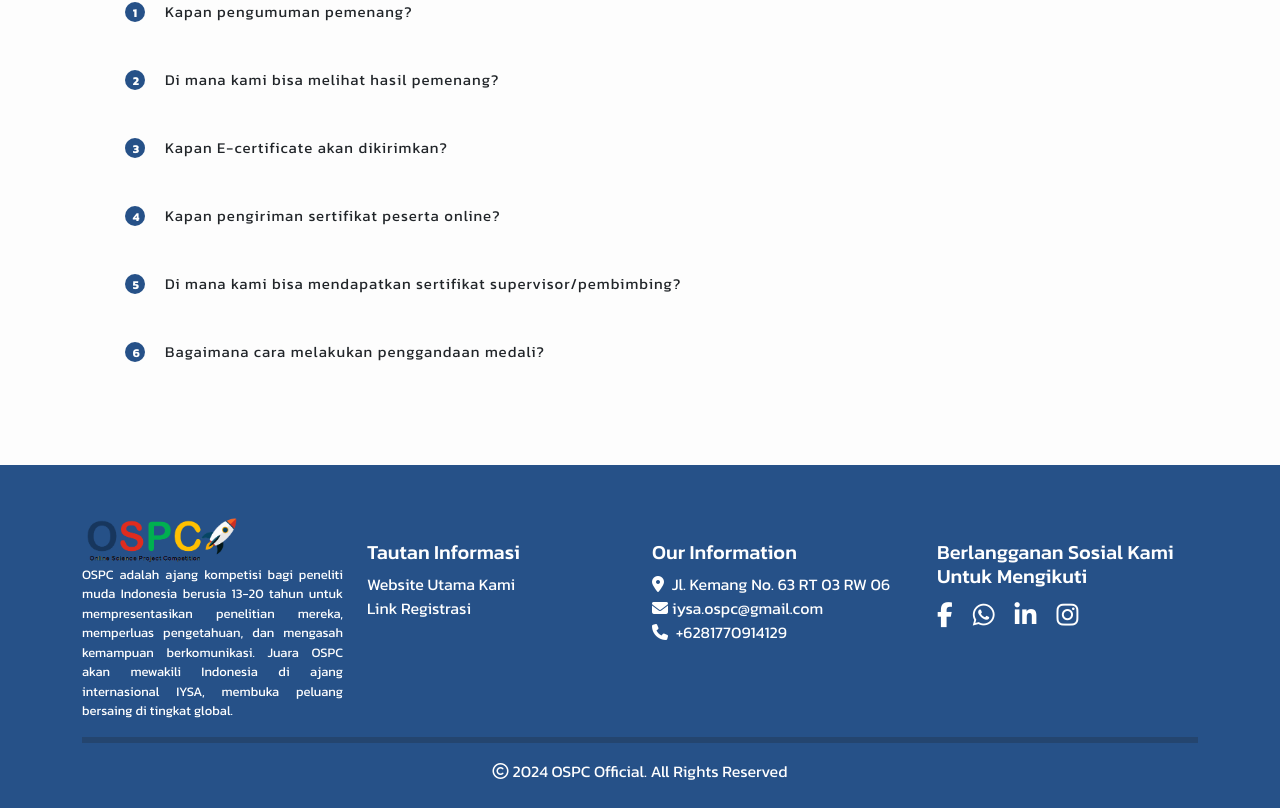
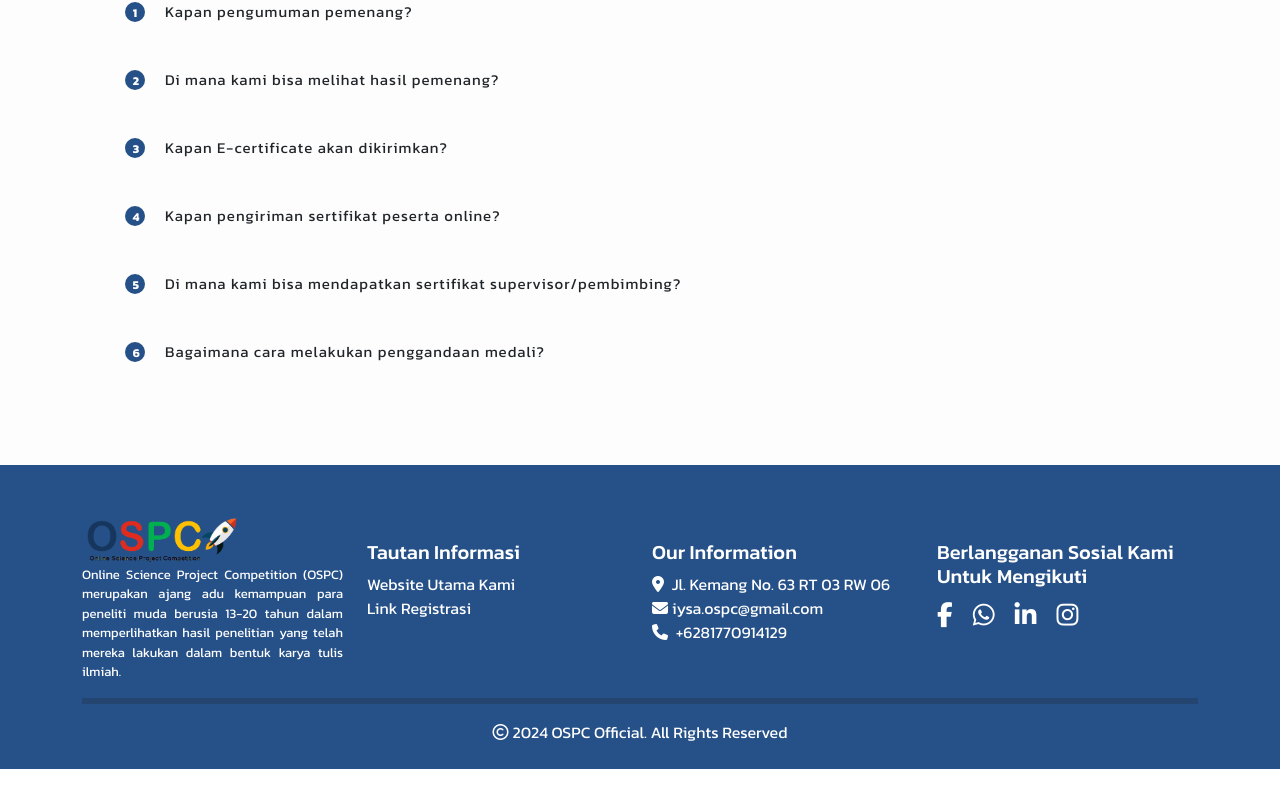
Before and after one commit to iysaofficial/officialospc, a React (Vite) app: page /faq in a window 1280 px wide. Shown: the part 1382-2190 px from the top of the page. After the commit the page ends 2151 px from the top, so only its background shows below. Built offline with nearby package versions, Linux system fonts and the light colour scheme.

Commit message:
Ubah narasi Footer

```diff
--- a/src/component/footer.jsx
+++ b/src/component/footer.jsx
@@ -14,7 +14,7 @@ const footer = () => {
                                                 className="main-logo"
                                             />
                                             <p>
-                                            OSPC adalah ajang kompetisi bagi peneliti muda Indonesia berusia 13-20 tahun untuk mempresentasikan penelitian mereka, memperluas pengetahuan, dan mengasah kemampuan berkomunikasi. Juara OSPC akan mewakili Indonesia di ajang internasional IYSA, membuka peluang bersaing di tingkat global.
+                                            Online Science Project Competition (OSPC) merupakan ajang adu kemampuan para peneliti muda berusia 13-20 tahun dalam memperlihatkan hasil penelitian yang telah mereka lakukan dalam bentuk karya tulis ilmiah.
                                             </p>
                                         </div>
                                     </div>
```
